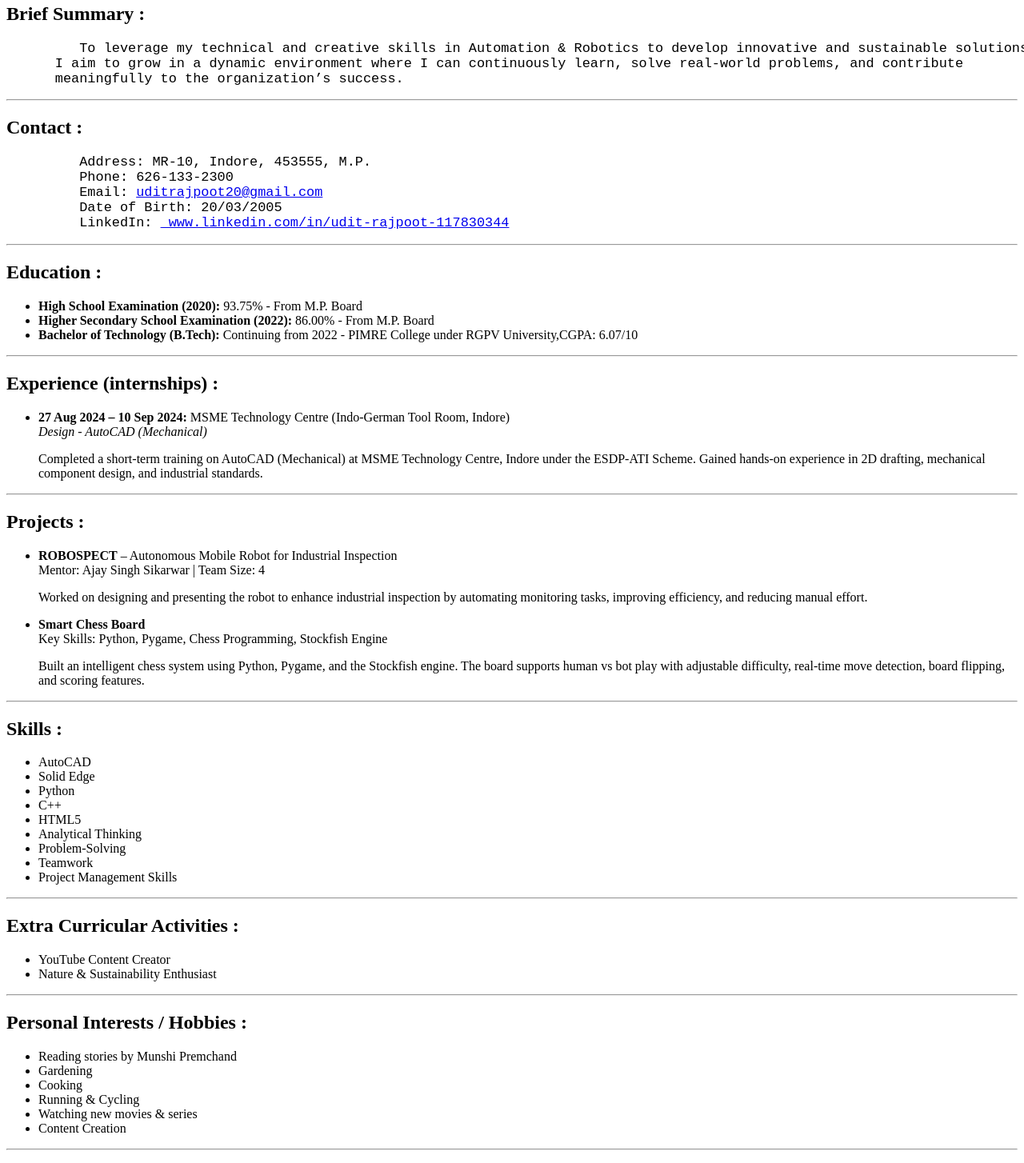
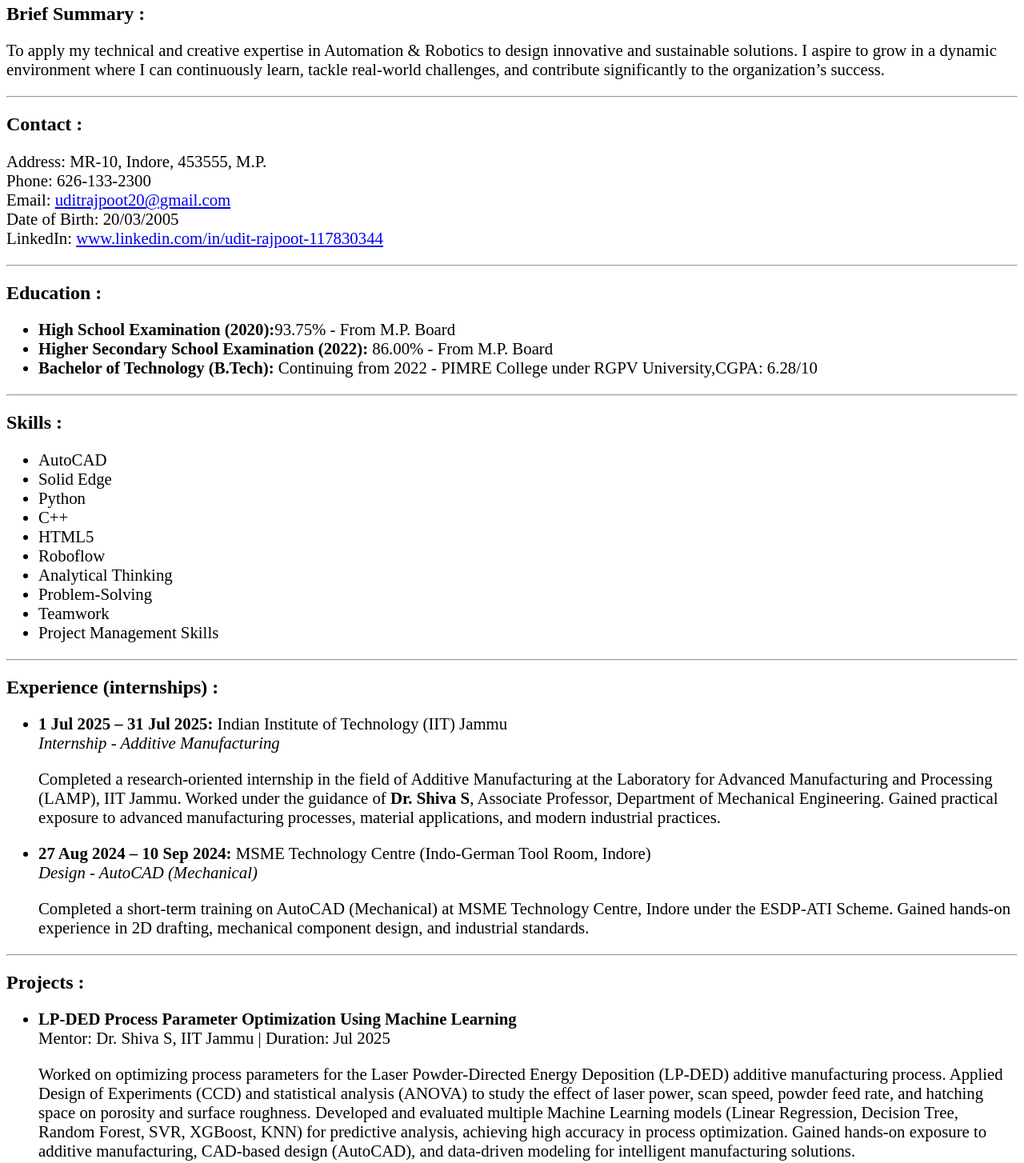
Before and after one commit to uditrajpoot/udit-resume, a plain HTML site: page index.html in a window 1280 px wide. Shown: the part 457-1911 px from the top of the page at 80% size. Drawn offline with Linux system fonts and the light colour scheme.

Commit message:
Update index.html

```diff
--- a/index.html
+++ b/index.html
@@ -1,3 +1,4 @@
+<!--This is my first HTML code-->
 <!DOCTYPE html>
 <html lang="en">
 <head>
@@ -6,46 +7,98 @@
     <title>Resume of Udit </title>
 </head>
 <body>
-    <center><h1> <b> Udit Rajpoot</b>
-    </h1> </center>
-    <center><u><h2> Student of Automation and Robotic Eng. </h2></u></center>
-    <center > <img src="Udit_Rajpoot_ARE_2026.jpeg" alt="picture of Udit Rajpoot" height="300"></center>
-    <hr/>
+    <div>
+        <center font-family: Consolas, "Courier New", monospace;><h1><b>Udit Rajpoot</b></h1></center>
+        <center font-family: Consolas, "Courier New", monospace;><h2><u>Student of Automation & Robotic</u></h2></center>
+        <center><Img src ="Udit_Rajpoot_ARE_2026.jpeg" alt="a formal pic of udit" height="300" ></center>
+    </div>
+    <hr>
 
-    <h2><b>Brief Summary :</b></h2>
-    <pre style="font-size:130%;" >         To leverage my technical and creative skills in Automation & Robotics to develop innovative and sustainable solutions.
-      I aim to grow in a dynamic environment where I can continuously learn, solve real-world problems, and contribute
-      meaningfully to the organization’s success.</pre>
-    <hr/>
-    <h2><b>Contact :</b></h2>
-    <pre style="font-size:130%;" >
-         Address: MR-10, Indore, 453555, M.P.
-         Phone: 626-133-2300
-         Email: <a href="mailto:uditrajpoot20@gmail.com">uditrajpoot20@gmail.com</a>
-         Date of Birth: 20/03/2005
-         LinkedIn: <a href="https://www.linkedin.com/in/udit-rajpoot-117830344" target="_blank"> www.linkedin.com/in/udit-rajpoot-117830344</a></pre>
-     <hr/>
+    <div>
+        <h2><b>Brief Summary : </b></h2>
+        <p style="font-size: 130%;",font-family: Consolas, "Courier New", monospace;>
+            To apply my technical and creative expertise in Automation & Robotics to design innovative and sustainable solutions.
+        I aspire to grow in a dynamic environment where I can continuously learn, tackle real-world challenges, and contribute
+        significantly to the organization’s success.</p>
+    </div>
+    <hr>
+
+    <div>
+        <h2><b> Contact :</b></h2>
+        <p style="font-size: 130%;", font-family: Consolas, "Courier New", monospace;">Address: MR-10, Indore, 453555, M.P. <br>
+         Phone: 626-133-2300 <br>
+         Email: <a href="mailto:uditrajpoot20@gmail.com">uditrajpoot20@gmail.com</a> <br>
+         Date of Birth: 20/03/2005 <br>
+         LinkedIn: <a href="https://www.linkedin.com/in/udit-rajpoot-117830344" target="_blank"> www.linkedin.com/in/udit-rajpoot-117830344</a></p>
+    </p>
+    </div>
+    <hr>
+
+    <div>
         <h2><b>Education :</b></h2>
-      <ul>
-      <li><strong>High School Examination (2020):</strong> 93.75% - From M.P. Board</li>
-      <li><strong>Higher Secondary School Examination (2022):</strong> 86.00% - From M.P. Board</li>
-      <li><strong>Bachelor of Technology (B.Tech):</strong> Continuing from 2022 - PIMRE College under RGPV University,CGPA: 6.07/10</li>
+        <ul style="font-size: 130%;", font-family: Consolas, "Courier New", monospace;>
+            <li><b>High School Examination (2020):</b>93.75% - From M.P. Board</li>
+            <li><b>Higher Secondary School Examination (2022):</b> 86.00% - From M.P. Board</li>
+            <li><b>Bachelor of Technology (B.Tech):</b> Continuing from 2022 - PIMRE College under RGPV University,CGPA: 6.28/10</li>
         </ul>
-    <hr/>
+    </div>
+    <hr>
+
+    <div>
+        <h2><b>Skills :</b></h2>
+            <ul style="font-size: 130%;", font-family: Consolas, "Courier New", monospace;>
+            <li>AutoCAD</li>
+            <li>Solid Edge</li>
+            <li>Python</li>
+            <li>C++</li>
+            <li>HTML5</li>
+            <li>Roboflow</li>
+            <li>Analytical Thinking</li>
+            <li>Problem-Solving</li>
+            <li>Teamwork</li>
+            <li>Project Management Skills</li>
+            </ul>
+
+    </div>
+    <hr>
+
+    <div>
     <h2><b>Experience (internships) :</b></h2>
-    <ul>
+    <ul style="font-size: 130%;",font-family: Consolas, "Courier New", monospace;>
         <li>
-        <strong>27 Aug 2024 – 10 Sep 2024:</strong> MSME Technology Centre (Indo-German Tool Room, Indore)
+        <strong>1 Jul 2025 – 31 Jul 2025:</strong> Indian Institute of Technology (IIT) Jammu
+        <br><em>Internship - Additive Manufacturing</em>
+        <p>Completed a research-oriented internship in the field of Additive Manufacturing at the Laboratory for Advanced Manufacturing and Processing (LAMP), IIT Jammu.
+        Worked under the guidance of <strong>Dr. Shiva S</strong>, Associate Professor, Department of Mechanical Engineering.
+        Gained practical exposure to advanced manufacturing processes, material applications, and modern industrial practices.
+        </p>
+        </li>
+
+
+
+        <li> <strong>27 Aug 2024 – 10 Sep 2024:</strong> MSME Technology Centre (Indo-German Tool Room, Indore)
         <br><em>Design - AutoCAD (Mechanical)</em>
         <p>
           Completed a short-term training on AutoCAD (Mechanical) at MSME Technology Centre, Indore under the ESDP-ATI Scheme.
           Gained hands-on experience in 2D drafting, mechanical component design, and industrial standards.
+        </p></li>
+    </div>
+    <hr>
+
+    <div>
+        <h2><b>Projects :</b></h2>
+        <ul style="font-size: 130%;",font-family: Consolas, "Courier New", monospace;>
+            <li>
+            <strong>LP-DED Process Parameter Optimization Using Machine Learning</strong>
+            <br>Mentor: Dr. Shiva S, IIT Jammu | Duration: Jul 2025
+            <p>
+                Worked on optimizing process parameters for the Laser Powder-Directed Energy Deposition (LP-DED) additive manufacturing process.
+                Applied Design of Experiments (CCD) and statistical analysis (ANOVA) to study the effect of laser power, scan speed, powder feed rate, and hatching space on porosity and surface roughness.
+                Developed and evaluated multiple Machine Learning models (Linear Regression, Decision Tree, Random Forest, SVR, XGBoost, KNN) for predictive analysis, achieving high accuracy in process optimization.
+                Gained hands-on exposure to additive manufacturing, CAD-based design (AutoCAD), and data-driven modeling for intelligent manufacturing solutions.
             </p>
             </li>
-    </ul>
-    <hr/>
-    <h2><b>Projects :</b></h2>
-     <ul>
+
             <li>
             <strong>ROBOSPECT</strong> – Autonomous Mobile Robot for Industrial Inspection
             <br>Mentor: Ajay Singh Sikarwar | Team Size: 4
@@ -54,6 +107,7 @@
             improving efficiency, and reducing manual effort.
             </p>
             </li>
+
             <li>
             <strong>Smart Chess Board</strong>
             <br>Key Skills: Python, Pygame, Chess Programming, Stockfish Engine
@@ -63,28 +117,16 @@
             </p>
             </li>
         </ul>
-    <hr/>
-    <h2><b>Skills :</b></h2>
-     <ul>
-      <li>AutoCAD</li>
-      <li>Solid Edge</li>
-      <li>Python</li>
-      <li>C++</li>
-      <li>HTML5</li>
-      <li>Analytical Thinking</li>
-      <li>Problem-Solving</li>
-      <li>Teamwork</li>
-      <li>Project Management Skills</li>
-    </ul>
-    <hr/>
-    <h2><b>Extra Curricular Activities :</b></h2>
-     <ul>
+        <hr>
+
+        <div> <h2><b>Extra Curricular Activities :</b></h2>
+     <ul style="font-size: 130%;",font-family: Consolas, "Courier New", monospace;>
       <li>YouTube Content Creator</li>
       <li>Nature & Sustainability Enthusiast</li>
      </ul>
      <hr/>
      <h2><b>Personal Interests / Hobbies :</b></h2>
-     <ul>
+     <ul style="font-size: 130%;",font-family: Consolas, "Courier New", monospace;>
       <li>Reading stories by Munshi Premchand</li>
       <li>Gardening</li>
       <li>Cooking</li>
@@ -93,8 +135,14 @@
       <li>Content Creation</li>
     </ul>
     <hr/>
+</div>
 
 
+
+    </div>
+
+        </li>
+    </ul>
 
 
 </body>
```
Lines whose indentation alone changed are shown as unchanged.
